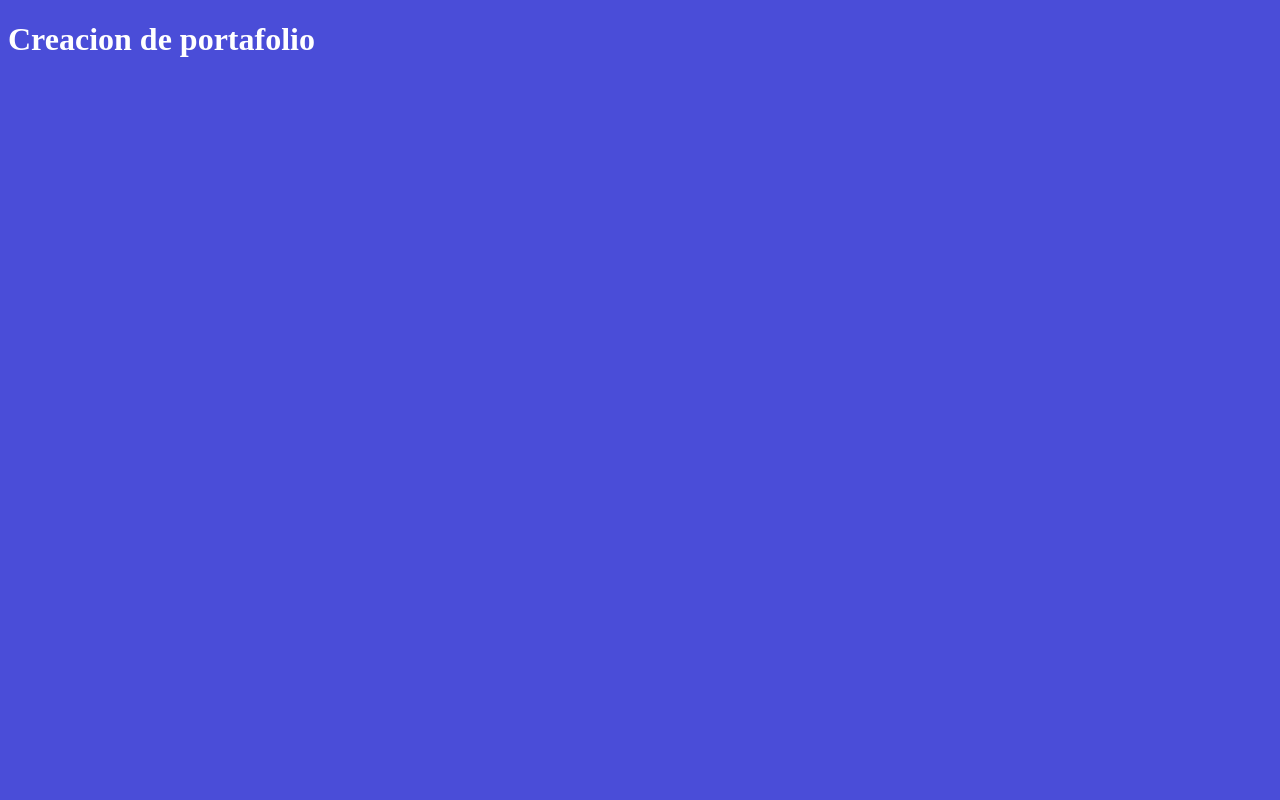
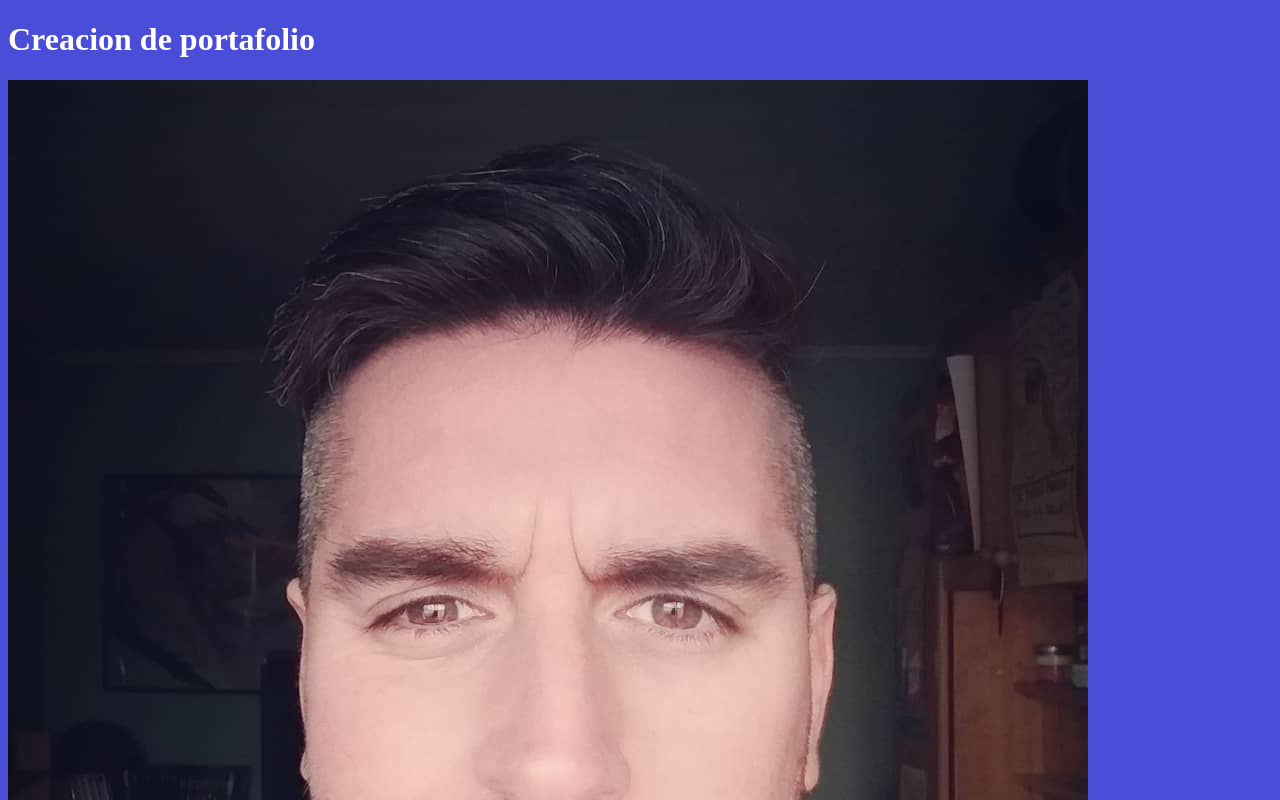
Before and after one commit to xkronox/xkronox.github.io, a plain HTML site: page index.html in a window 1280 px wide. Shown: the top 800 px of the page. Drawn offline with Linux system fonts and the light colour scheme.

Commit message:
agrego imagen al html

```diff
--- a/index.html
+++ b/index.html
@@ -9,5 +9,6 @@
 </head>
 <body>
     <h1>Creacion de portafolio</h1>
+    <img src="imagenes/cara.png">
 </body>
 </html>
```
